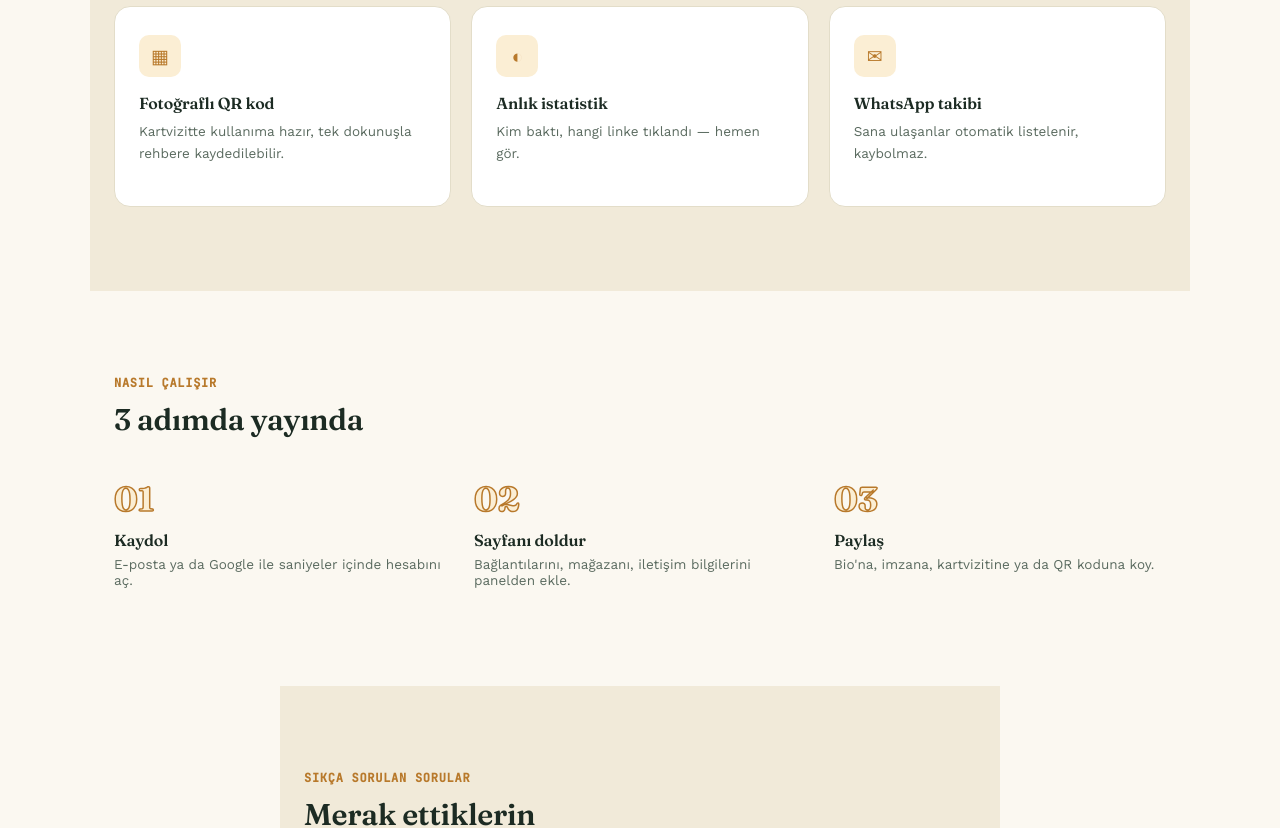
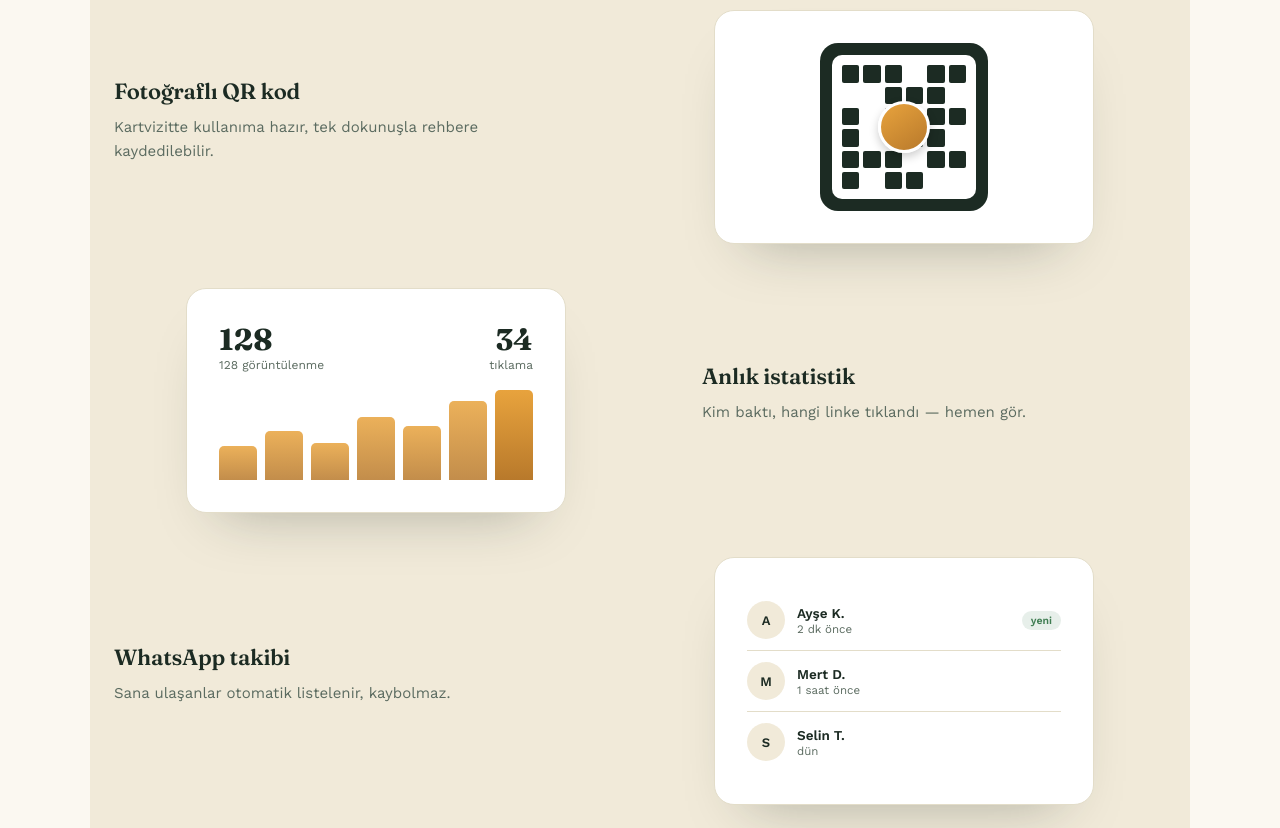
Before and after one commit to enisasistbt-ai/teksayfa, a Next.js app: page / in a window 1280 px wide. Shown: the part 860-1688 px from the top of the page. Built offline with nearby package versions, Linux system fonts and the light colour scheme; no server answers.

Commit message:
Add files via upload

```diff
--- a/app/LandingPage.js
+++ b/app/LandingPage.js
@@ -408,7 +408,7 @@ export default function LandingPage({ lang = "tr" }) {
         </div>
       </section>
 
-      {/* Özellikler */}
+      {/* Özellikler — her biri kendi görseliyle, dönüşümlü vitrin */}
       <section className="corp-section corp-section-alt" id="ozellikler">
         <Reveal>
           <div className="corp-eyebrow">{t.features.eyebrow}</div>
@@ -416,21 +416,91 @@ export default function LandingPage({ lang = "tr" }) {
             {t.features.title}
           </h2>
         </Reveal>
-        <div className="corp-grid-3">
-          {t.features.items.map((f, i) => (
-            <Reveal key={f.title} style={{ transitionDelay: `${(i % 3) * 80}ms` }}>
-              <div className="corp-card">
-                <div className="corp-card-icon">{f.icon}</div>
-                <div className="corp-display" style={{ fontSize: 16 }}>
-                  {f.title}
+
+        {/* 1. QR kod */}
+        <Reveal>
+          <div className="corp-showcase">
+            <div className="corp-showcase-copy">
+              <div className="corp-display" style={{ fontSize: 22 }}>{t.features.items[0].title}</div>
+              <p style={{ fontSize: 15, color: "var(--c-body)", marginTop: 10, lineHeight: 1.6, maxWidth: 380 }}>
+                {t.features.items[0].desc}
+              </p>
+            </div>
+            <div className="corp-showcase-visual">
+              <div className="corp-showcase-card" style={{ textAlign: "center" }}>
+                <div className="corp-qr-frame">
+                  <div className="corp-qr-grid">
+                    {Array.from({ length: 36 }).map((_, i) => (
+                      <span key={i} />
+                    ))}
+                    <div className="corp-qr-avatar" />
+                  </div>
                 </div>
-                <p style={{ fontSize: 13.5, color: "var(--c-body)", marginTop: 8, lineHeight: 1.6 }}>
-                  {f.desc}
-                </p>
               </div>
-            </Reveal>
-          ))}
-        </div>
+            </div>
+          </div>
+        </Reveal>
+
+        {/* 2. İstatistikler */}
+        <Reveal>
+          <div className="corp-showcase is-reverse">
+            <div className="corp-showcase-copy">
+              <div className="corp-display" style={{ fontSize: 22 }}>{t.features.items[1].title}</div>
+              <p style={{ fontSize: 15, color: "var(--c-body)", marginTop: 10, lineHeight: 1.6, maxWidth: 380 }}>
+                {t.features.items[1].desc}
+              </p>
+            </div>
+            <div className="corp-showcase-visual">
+              <div className="corp-showcase-card">
+                <div className="corp-stat-row">
+                  <div>
+                    <div className="corp-stat-num">128</div>
+                    <div className="corp-stat-label">{t.hero.badgeViews}</div>
+                  </div>
+                  <div style={{ textAlign: "right" }}>
+                    <div className="corp-stat-num">34</div>
+                    <div className="corp-stat-label">tıklama</div>
+                  </div>
+                </div>
+                <div className="corp-mini-chart">
+                  {[38, 55, 42, 70, 60, 88, 100].map((h, i) => (
+                    <div key={i} className="corp-mini-chart-bar" style={{ height: `${h}%` }} />
+                  ))}
+                </div>
+              </div>
+            </div>
+          </div>
+        </Reveal>
+
+        {/* 3. WhatsApp takibi */}
+        <Reveal>
+          <div className="corp-showcase">
+            <div className="corp-showcase-copy">
+              <div className="corp-display" style={{ fontSize: 22 }}>{t.features.items[2].title}</div>
+              <p style={{ fontSize: 15, color: "var(--c-body)", marginTop: 10, lineHeight: 1.6, maxWidth: 380 }}>
+                {t.features.items[2].desc}
+              </p>
+            </div>
+            <div className="corp-showcase-visual">
+              <div className="corp-showcase-card">
+                {[
+                  { i: "A", n: "Ayşe K.", s: "2 dk önce", badge: "yeni" },
+                  { i: "M", n: "Mert D.", s: "1 saat önce" },
+                  { i: "S", n: "Selin T.", s: "dün" },
+                ].map((c) => (
+                  <div className="corp-contact-row" key={c.n}>
+                    <div className="corp-contact-avatar">{c.i}</div>
+                    <div>
+                      <div className="corp-contact-name">{c.n}</div>
+                      <div className="corp-contact-sub">{c.s}</div>
+                    </div>
+                    {c.badge && <div className="corp-contact-badge">{c.badge}</div>}
+                  </div>
+                ))}
+              </div>
+            </div>
+          </div>
+        </Reveal>
       </section>
 
       {/* Nasıl çalışır */}
--- a/app/globals.css
+++ b/app/globals.css
@@ -1179,6 +1179,164 @@ textarea {
   margin-bottom: 16px;
 }
 
+/* --- Özellik vitrinleri: her biri kendi görseliyle, dönüşümlü yerleşim --- */
+.corp-showcase {
+  display: flex;
+  align-items: center;
+  gap: 64px;
+  flex-wrap: wrap;
+  margin-top: 76px;
+}
+
+.corp-showcase:first-of-type {
+  margin-top: 44px;
+}
+
+.corp-showcase.is-reverse {
+  flex-direction: row-reverse;
+}
+
+.corp-showcase-copy {
+  flex: 1 1 320px;
+  min-width: 260px;
+}
+
+.corp-showcase-visual {
+  flex: 1 1 380px;
+  min-width: 280px;
+  display: flex;
+  justify-content: center;
+}
+
+.corp-showcase-card {
+  width: 100%;
+  max-width: 380px;
+  background: #fff;
+  border: 1px solid var(--c-border);
+  border-radius: 20px;
+  padding: 32px;
+  box-shadow: 0 30px 60px -34px rgba(28, 43, 35, 0.35);
+}
+
+/* QR mockup */
+.corp-qr-frame {
+  width: 168px;
+  height: 168px;
+  margin: 0 auto;
+  border-radius: 18px;
+  background: var(--c-ink);
+  padding: 12px;
+}
+.corp-qr-grid {
+  width: 100%;
+  height: 100%;
+  border-radius: 10px;
+  background: #fff;
+  display: grid;
+  grid-template-columns: repeat(6, 1fr);
+  grid-template-rows: repeat(6, 1fr);
+  gap: 4px;
+  padding: 10px;
+  position: relative;
+}
+.corp-qr-grid span {
+  background: var(--c-ink);
+  border-radius: 2px;
+}
+.corp-qr-grid span:nth-child(4n) { background: transparent; }
+.corp-qr-grid span:nth-child(7n) { background: transparent; }
+.corp-qr-avatar {
+  position: absolute;
+  top: 50%; left: 50%;
+  transform: translate(-50%, -50%);
+  width: 52px; height: 52px;
+  border-radius: 50%;
+  background: linear-gradient(145deg, var(--c-accent), var(--c-accent-dim));
+  border: 3px solid #fff;
+  box-shadow: 0 4px 10px rgba(0,0,0,0.2);
+}
+
+/* Mini istatistik grafiği */
+.corp-stat-row {
+  display: flex;
+  justify-content: space-between;
+  align-items: baseline;
+  margin-bottom: 18px;
+}
+.corp-stat-num {
+  font-family: "Fraunces", serif;
+  font-weight: 700;
+  font-size: 30px;
+  color: var(--c-ink);
+}
+.corp-stat-label {
+  font-size: 12px;
+  color: var(--c-body);
+}
+.corp-mini-chart {
+  display: flex;
+  align-items: flex-end;
+  gap: 8px;
+  height: 90px;
+}
+.corp-mini-chart-bar {
+  flex: 1;
+  background: linear-gradient(180deg, var(--c-accent), var(--c-accent-dim));
+  border-radius: 5px 5px 0 0;
+  opacity: 0.85;
+}
+.corp-mini-chart-bar:last-child {
+  opacity: 1;
+}
+
+/* WhatsApp kişi listesi mockup */
+.corp-contact-row {
+  display: flex;
+  align-items: center;
+  gap: 12px;
+  padding: 11px 0;
+  border-bottom: 1px solid var(--c-border);
+}
+.corp-contact-row:last-child { border-bottom: none; }
+.corp-contact-avatar {
+  width: 38px; height: 38px;
+  border-radius: 50%;
+  background: var(--c-bg-alt);
+  color: var(--c-ink);
+  display: flex; align-items: center; justify-content: center;
+  font-size: 13px; font-weight: 700;
+  flex-shrink: 0;
+}
+.corp-contact-name {
+  font-size: 13.5px;
+  font-weight: 600;
+  color: var(--c-ink);
+}
+.corp-contact-sub {
+  font-size: 11.5px;
+  color: var(--c-body);
+  margin-top: 1px;
+}
+.corp-contact-badge {
+  margin-left: auto;
+  font-size: 10.5px;
+  font-weight: 700;
+  color: #3f7d52;
+  background: rgba(63,125,82,0.12);
+  padding: 3px 9px;
+  border-radius: 999px;
+  flex-shrink: 0;
+}
+
+@media (max-width: 640px) {
+  .corp-showcase,
+  .corp-showcase.is-reverse {
+    flex-direction: column;
+    gap: 28px;
+    margin-top: 52px;
+  }
+}
+
 .corp-steps {
   display: grid;
   grid-template-columns: repeat(auto-fit, minmax(220px, 1fr));
```
